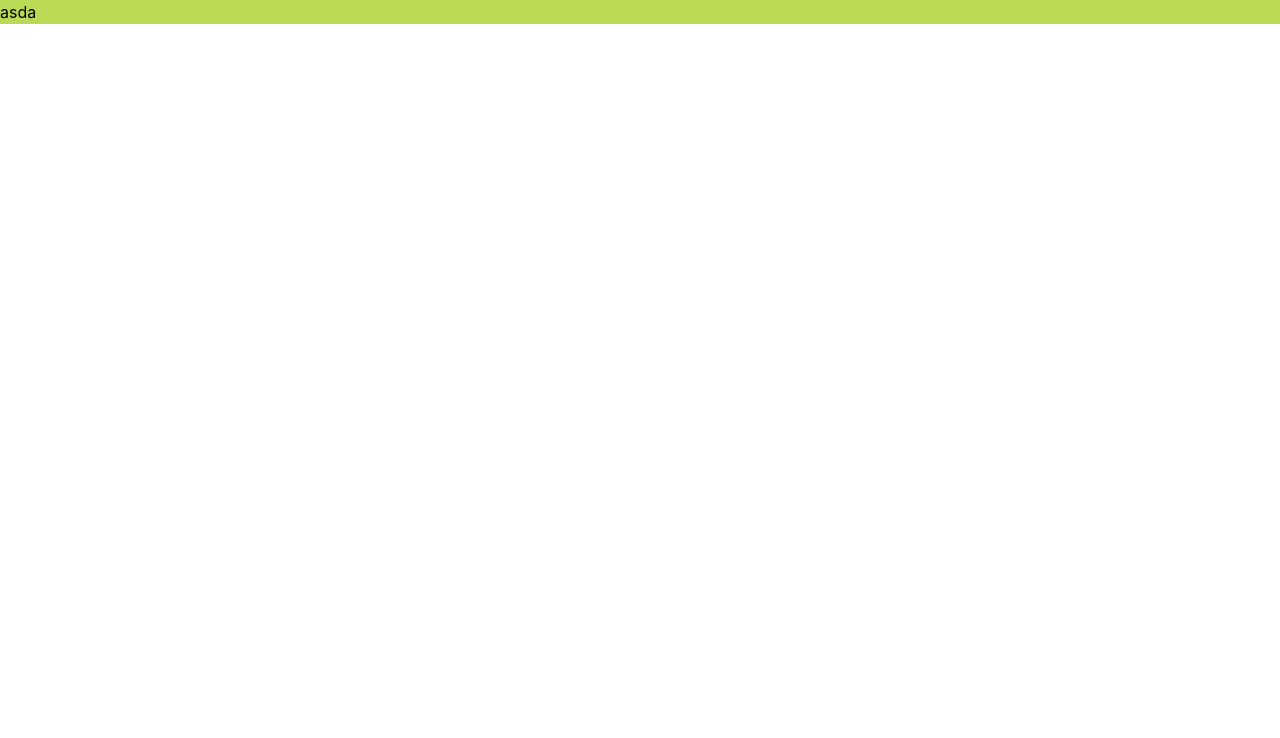
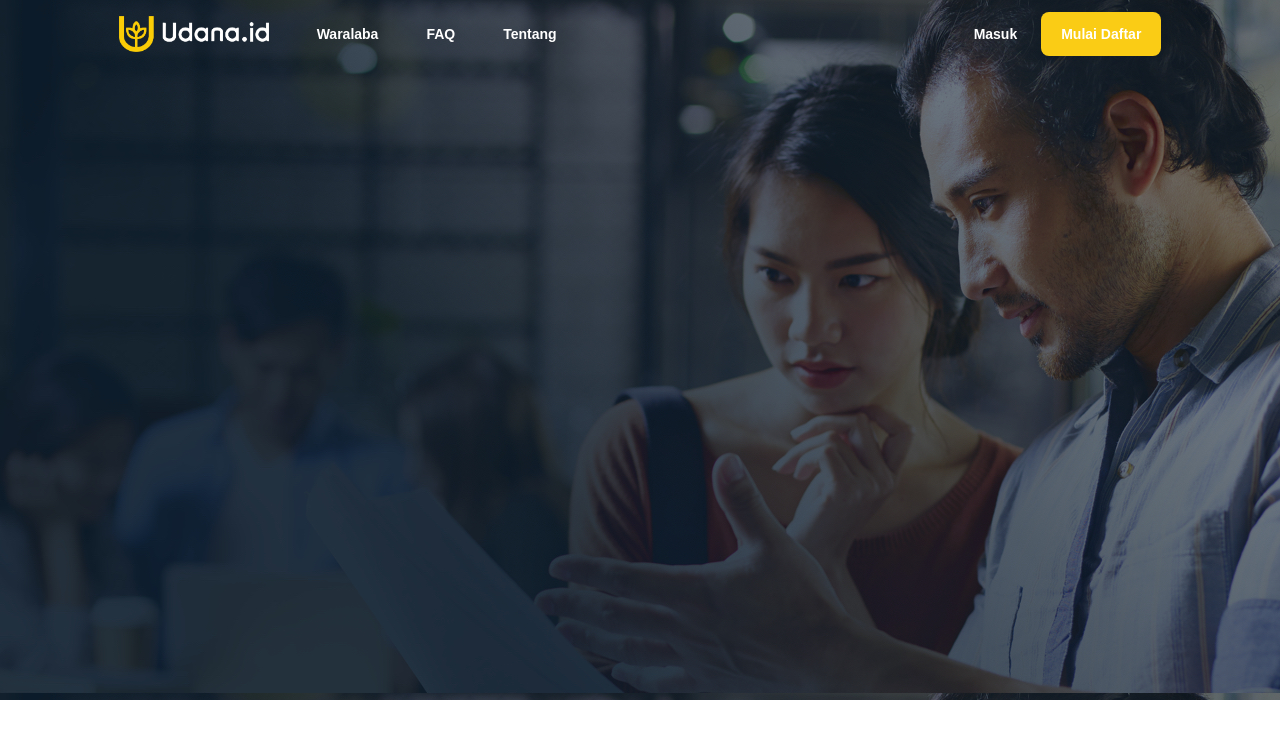
Before and after one commit to alfirman-interview-test/udana.id-project-test, a React (Create React App) app: page / in a window 1280 px wide. Shown: the top 738 px of the page. Built offline with nearby package versions, Linux system fonts and the light colour scheme.

Commit message:
feat: header

```diff
--- a/src/App.js
+++ b/src/App.js
@@ -1,7 +1,16 @@
+import Header from "./components/Header";
+
 function App() {
   return (
-    <div className="min-h-screen w-screen">
-      <header className="bg-[#bada55]">asda</header>
+    <div className="min-h-screen w-screen font-karla">
+      <div
+        className="h-[700px] w-full text-white"
+        style={{
+          backgroundImage: "url('/assets/img/hero-image.jpg')",
+        }}
+      >
+        <Header />
+      </div>
     </div>
   );
 }
--- /dev/null
+++ b/src/components/Header.js
@@ -0,0 +1,27 @@
+export default function Header() {
+  return (
+    <header className="w-5/6 mx-auto p-3 flex justify-between items-center">
+      <nav>
+        <ul className="flex items-center text-sm space-x-12">
+          <li>
+            <img
+              src="/assets/img/logo.png"
+              alt="logo-udana.id"
+              width={150}
+              height={35}
+            />
+          </li>
+          <li className="font-bold">Waralaba</li>
+          <li className="font-bold">FAQ</li>
+          <li className="font-bold">Tentang</li>
+        </ul>
+      </nav>
+      <div className="space-x-6 text-sm">
+        <button className="font-bold">Masuk</button>
+        <button className="font-bold py-3 px-5 bg-yellow-400 rounded-lg">
+          Mulai Daftar
+        </button>
+      </div>
+    </header>
+  );
+}
--- a/src/index.css
+++ b/src/index.css
@@ -1,6 +1,8 @@
 @tailwind base;
 @tailwind components;
 @tailwind utilities;
+
+@import url('https://fonts.googleapis.com/css2?family=Karla&display=swap');
 
 body {
   margin: 0;
--- a/tailwind.config.js
+++ b/tailwind.config.js
@@ -1,7 +1,11 @@
 module.exports = {
   content: ["./src/**/*.{js,jsx}"],
   theme: {
-    extend: {},
+    extend: {
+      fontFamily: {
+        karla: ["Karla", "sans-serif"],
+      },
+    },
   },
   plugins: [],
-}
+};
```
Also changed, not shown: public/assets/img/hero-image.jpg (added), public/assets/img/logo.png (added).
